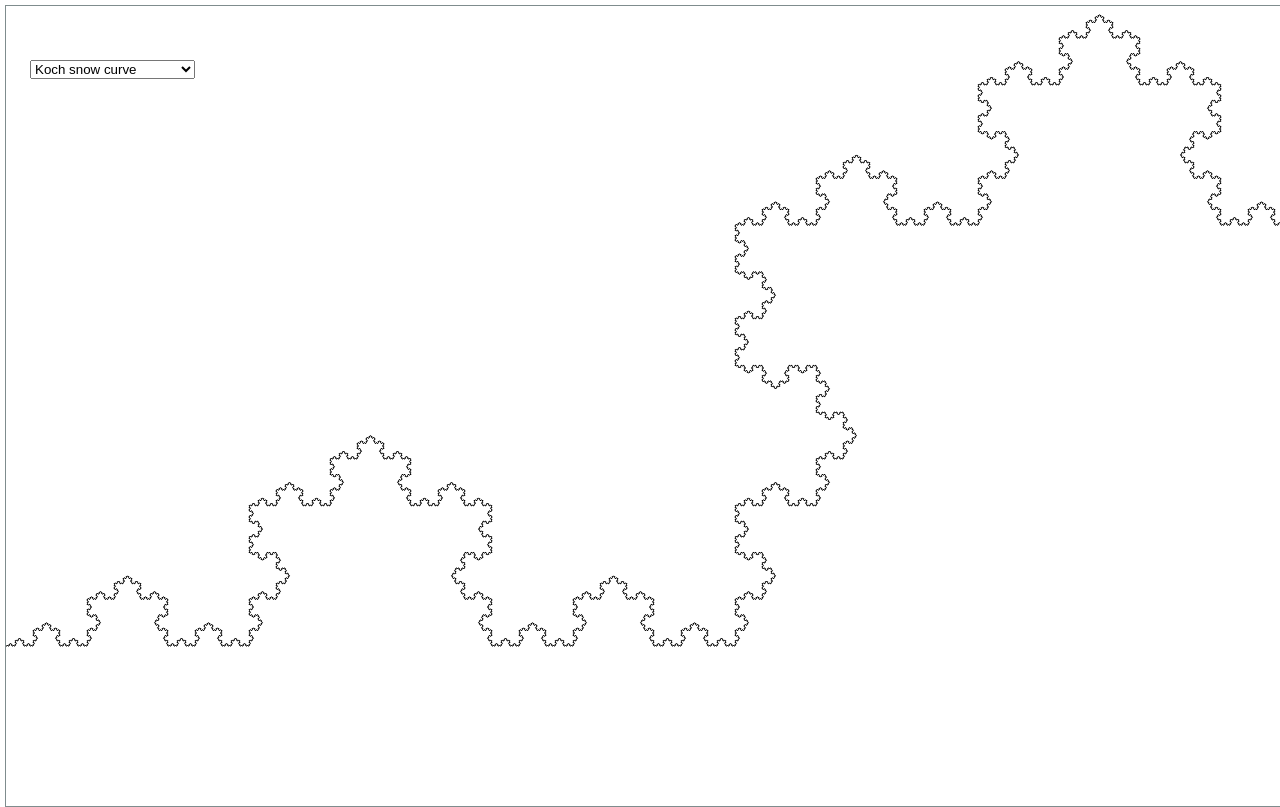
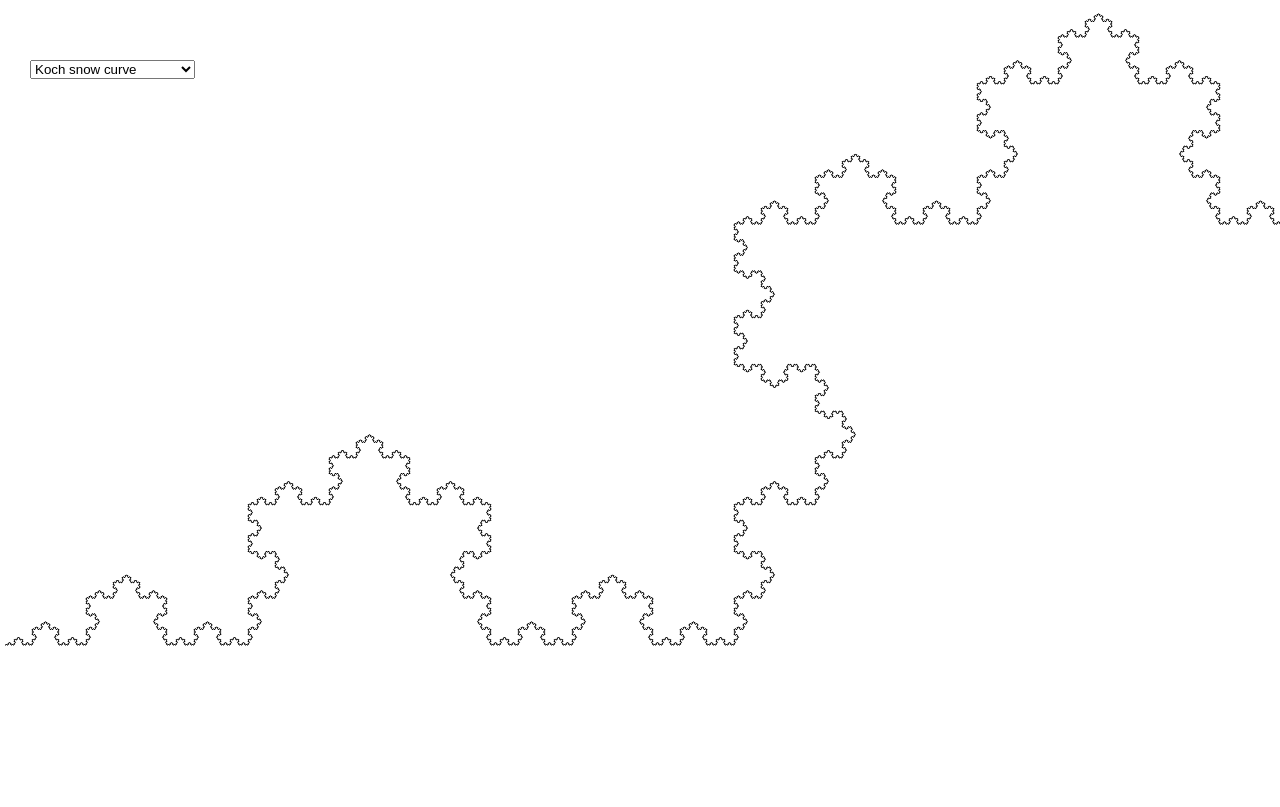
Before and after one commit to nadr0/L-S, a plain HTML site: page index.html in a window 1280 px wide. Drawn offline with Linux system fonts and the light colour scheme.

Commit message:
border disabled
no border

```diff
--- a/index.html
+++ b/index.html
@@ -9,7 +9,7 @@
 </head>
 <body>
 
-	<canvas id="myCanvas" width="640" height="640" style="background-color:FFFFF; border:1px solid #7f8c8d;"></canvas>
+	<canvas id="myCanvas" width="640" height="640" style="background-color:FFFFF;"></canvas>
 
     <select id="dropDownList" onchange="changeSystem(this)">
       <option value="kochSnow">Koch snow curve</option>
```
